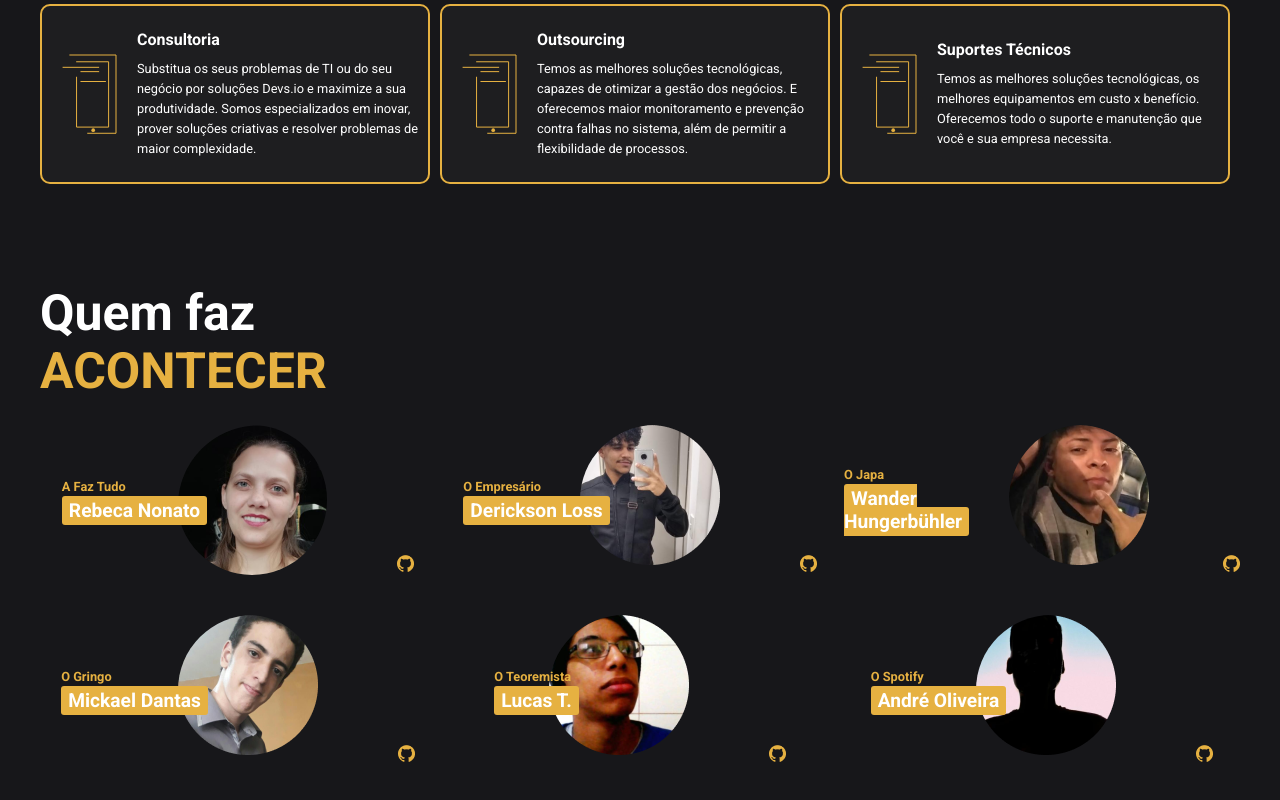
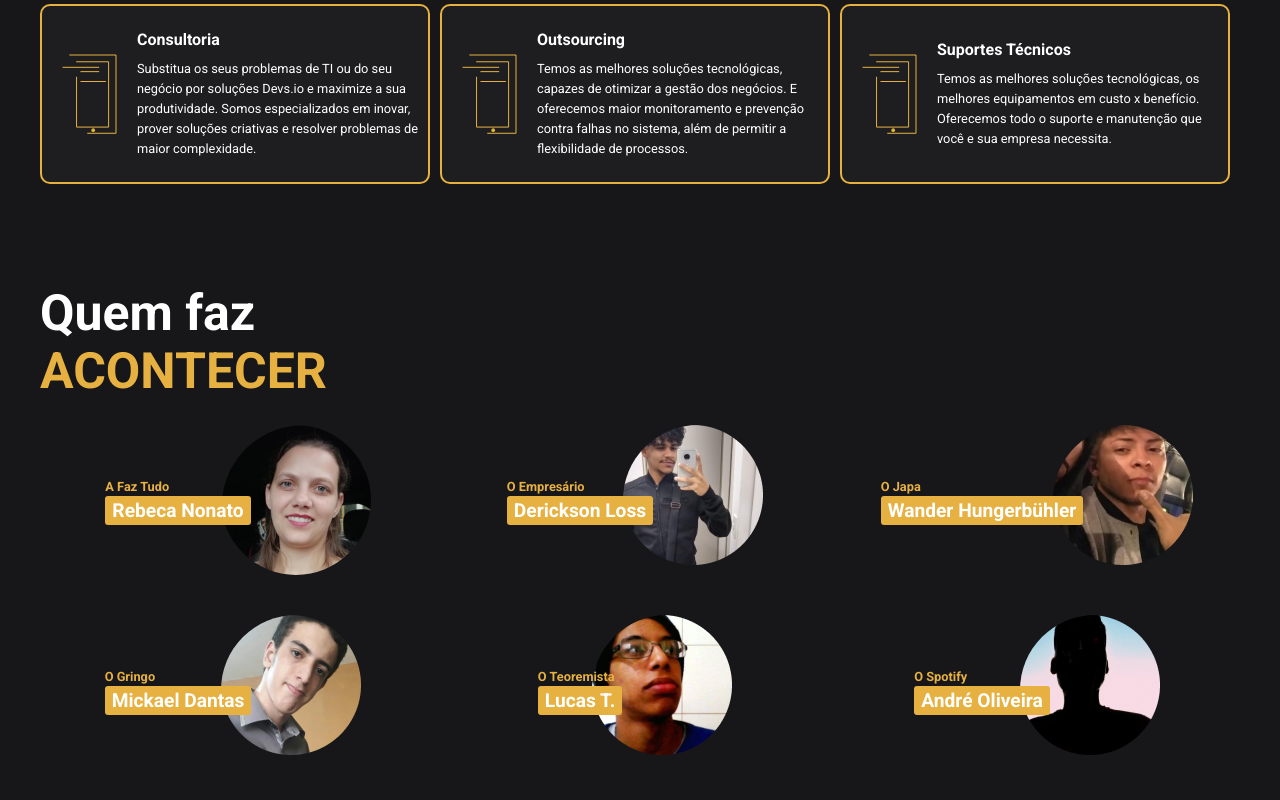
Before and after one commit to Devs-IO/site_desvio, a React (Create React App) app: page / in a window 1280 px wide. Shown: the part 1801-2601 px from the top of the page. Built offline with nearby package versions, Linux system fonts and the light colour scheme; the HTML template or start-up script is replaced by a standard one.

Commit message:
git hover

```diff
--- a/src/components/Team/CardsTeam/styles.css
+++ b/src/components/Team/CardsTeam/styles.css
@@ -16,16 +16,22 @@
   transform: scale(1.1);
 }
 
+.cards:hover .icone-github {
+  display: block;
+}
+
 .info-devs {
   position: relative;
   z-index: 1;
 }
+
 .info-devs p {
   font-size: 0.8em;
   font-weight: bold;
   color: #e6b141;
   margin-bottom: 5px;
 }
+
 .info-devs strong {
   font-size: 1.2em;
   flex-wrap: wrap;
@@ -33,6 +39,7 @@
   padding: 3px 7px;
   border-radius: 3px;
 }
+
 .profile-devs {
   position: relative;
   overflow: hidden;
@@ -43,7 +50,8 @@
 }
 
 .icone-github {
-  position: relative;
+  /* position: relative;
   margin-top: 130px;
-  margin-left: 70px;
+  margin-left: 70px; */
+  display: none;
 }
```
